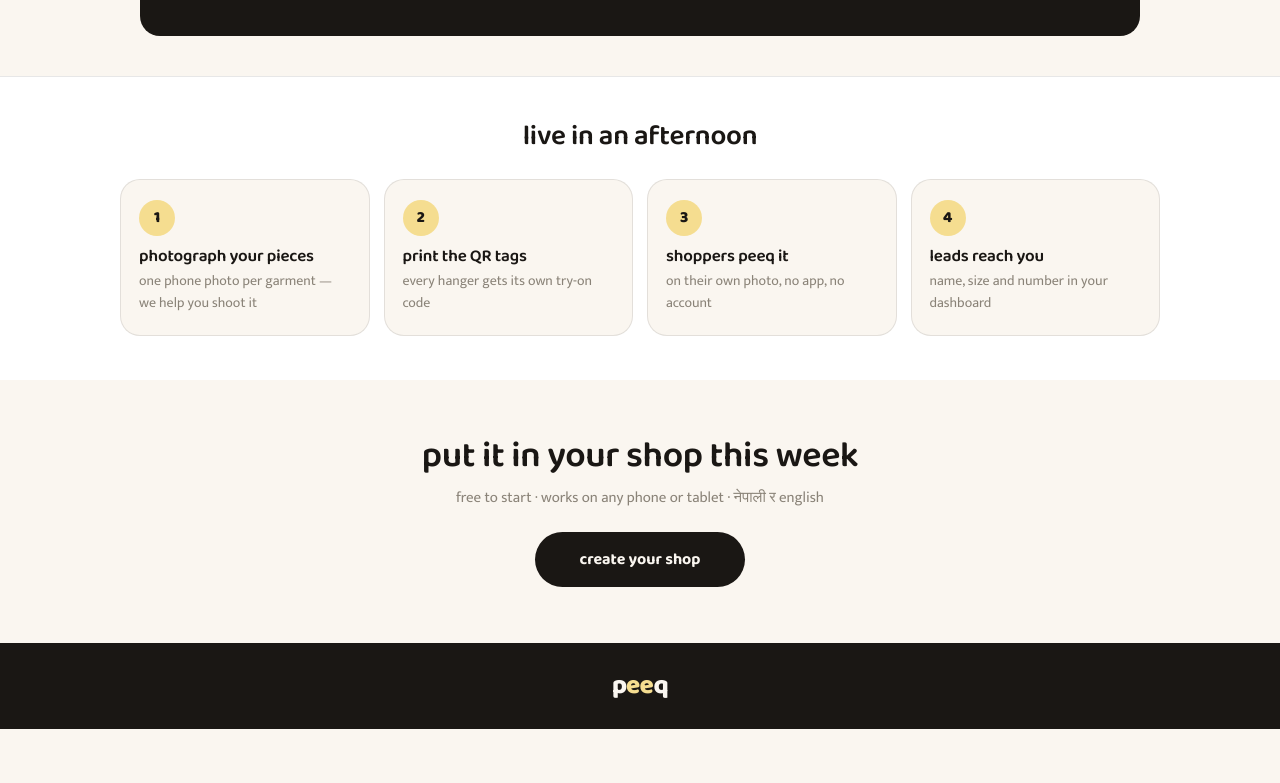
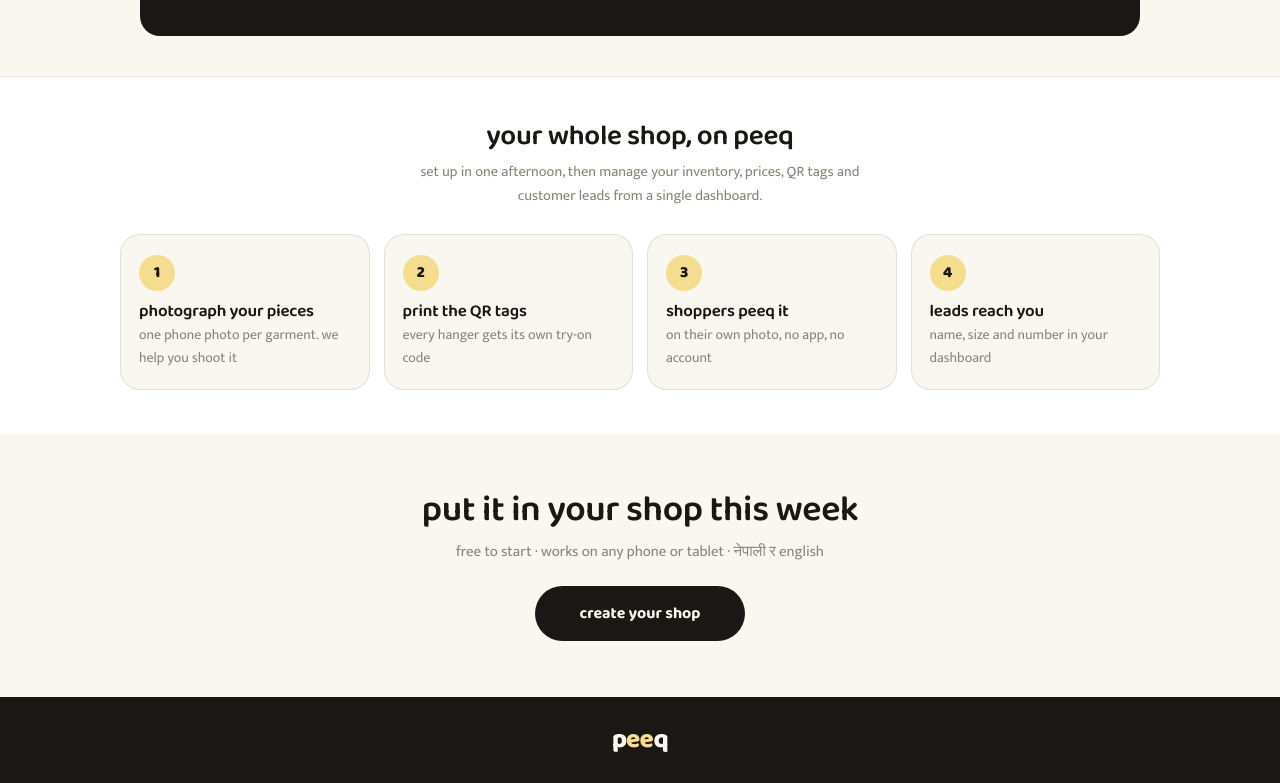
Before and after one commit to Agrim-Sigdel/pahiran, a Next.js app: page /owner in a window 1280 px wide. Shown: the part 3164-3947 px from the top of the page. Before the commit the page ends 3893 px from the top, so only its background shows below. Built offline with nearby package versions, Linux system fonts and the light colour scheme; no server answers.

Commit message:
Owner steps strip: holistic heading + em dash cleanup
'live in an afternoon' → 'your whole shop, on peeq' with a subline
covering setup plus ongoing inventory/price/QR/lead management

```diff
--- a/src/app/owner/page.tsx
+++ b/src/app/owner/page.tsx
@@ -6,7 +6,7 @@
    catalog, analytics) → steps strip → close. Every CTA funnels to /login. */
 
 const VENDOR_STEPS: [string, string][] = [
-  ["photograph your pieces", "one phone photo per garment — we help you shoot it"],
+  ["photograph your pieces", "one phone photo per garment. we help you shoot it"],
   ["print the QR tags", "every hanger gets its own try-on code"],
   ["shoppers peeq it", "on their own photo, no app, no account"],
   ["leads reach you", "name, size and number in your dashboard"],
@@ -136,9 +136,15 @@
 
       {/* steps strip */}
       <section className="section-pad" style={{ background: "var(--card)", borderTop: "1px solid var(--line)" }}>
-        <h2 className="ph-display" style={{ fontWeight: 600, fontSize: "clamp(22px, 3vw, 28px)", color: "var(--ink)", textAlign: "center", margin: "0 0 26px" }}>
-          live in an afternoon
-        </h2>
+        <div style={{ textAlign: "center", margin: "0 0 26px" }}>
+          <h2 className="ph-display" style={{ fontWeight: 600, fontSize: "clamp(22px, 3vw, 28px)", color: "var(--ink)", margin: 0 }}>
+            your whole shop, on peeq
+          </h2>
+          <p style={{ color: "var(--stone)", fontSize: 14.5, margin: "8px auto 0", maxWidth: 460, lineHeight: 1.6 }}>
+            set up in one afternoon, then manage your inventory, prices, QR tags and
+            customer leads from a single dashboard.
+          </p>
+        </div>
         <div style={{ display: "grid", gridTemplateColumns: "repeat(auto-fit, minmax(210px, 1fr))", gap: 14, maxWidth: 1040, margin: "0 auto" }}>
           {VENDOR_STEPS.map(([t, d], i) => (
             <div key={t} style={{ background: "var(--paper)", border: "1px solid var(--line)", borderRadius: "var(--radius-card)", padding: "20px 18px" }}>
```
